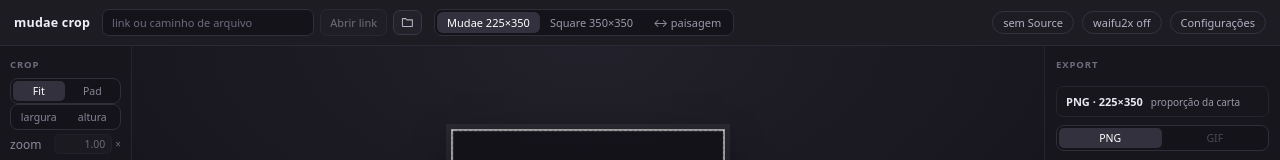
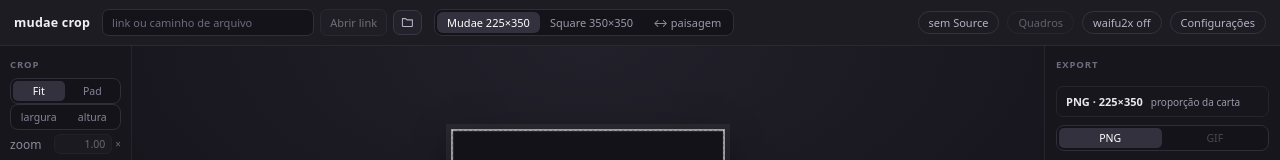
Before and after one commit to PHSebastiao/mudae-crop, a React (Vite) app: page / in a window 1280 px wide. Shown: the top 160 px of the page. Built offline with nearby package versions, Linux system fonts and the light colour scheme.

Commit message:
feat(frames): hide the frame grid by default behind a toggle
A Quadros chip in the top bar and the F shortcut show or hide the panel. The chip is disabled for stills and videos, and the shortcut ignores typing in a field.

```diff
--- a/src/App.tsx
+++ b/src/App.tsx
@@ -148,8 +148,11 @@ export default function App() {
   const [frameIndex, setFrameIndex] = useState(0);
   const [frameVersion, setFrameVersion] = useState(0);
   const [playing, setPlaying] = useState(false);
+  const [framesOpen, setFramesOpen] = useState(false);
   const docRef = useRef(doc);
   docRef.current = doc;
+  const frameAnimation = effectiveAnimation(doc);
+  const hasFrames = frameAnimation !== null;
   const estimateVersionRef = useRef(0);
   const runningRef = useRef(false);
   const cancelDownloadRef = useRef<(() => void) | null>(null);
@@ -1005,6 +1008,10 @@ export default function App() {
     setPlaying((current) => !current);
   }, []);
 
+  const toggleFrames = useCallback(() => {
+    setFramesOpen((current) => !current);
+  }, []);
+
   const scrubFrame = useCallback((index: number) => {
     setPlaying(false);
     setFrameIndex(index);
@@ -1084,6 +1091,27 @@ export default function App() {
         return;
       }
       if (settingsOpen) return;
+      if (
+        (event.key === 'f' || event.key === 'F') &&
+        !event.ctrlKey &&
+        !event.metaKey &&
+        !event.altKey
+      ) {
+        const target = event.target as HTMLElement | null;
+        if (
+          target &&
+          (target.tagName === 'INPUT' ||
+            target.tagName === 'TEXTAREA' ||
+            target.tagName === 'SELECT' ||
+            target.isContentEditable)
+        ) {
+          return;
+        }
+        if (!hasFrames) return;
+        event.preventDefault();
+        toggleFrames();
+        return;
+      }
       if (event.key === ' ' && isAnimated(effectiveSource(doc))) {
         const target = event.target as HTMLElement | null;
         if (
@@ -1117,7 +1145,16 @@ export default function App() {
     };
     window.addEventListener('keydown', onKeyDown);
     return () => window.removeEventListener('keydown', onKeyDown);
-  }, [doc.source, handleOpen, openSettings, pickTarget, settingsOpen, togglePlay]);
+  }, [
+    doc.source,
+    handleOpen,
+    hasFrames,
+    openSettings,
+    pickTarget,
+    settingsOpen,
+    toggleFrames,
+    togglePlay,
+  ]);
 
   useEffect(() => {
     const onPaste = (event: ClipboardEvent) => {
@@ -1209,7 +1246,6 @@ export default function App() {
 
   const sourceView = effectiveSource(doc);
   const sourceAnimated = isAnimated(sourceView);
-  const frameAnimation = effectiveAnimation(doc);
   const sourceChip = doc.source
     ? `${doc.source.format.toUpperCase()} · ${doc.source.width}×${doc.source.height} · ${formatBytes(
         doc.source.bytes,
@@ -1300,6 +1336,17 @@ export default function App() {
         </div>
         <div className="topbar-right">
           <span className="chip">{sourceChip}</span>
+          <button
+            type="button"
+            className={`chip chip-button${framesOpen ? ' on' : ''}`}
+            onClick={toggleFrames}
+            disabled={!hasFrames}
+            aria-pressed={framesOpen}
+            aria-keyshortcuts="F"
+            title="Mostrar ou ocultar o painel de quadros (F)"
+          >
+            Quadros
+          </button>
           <span className="chip">waifu2x off</span>
           <button
             type="button"
@@ -1397,7 +1444,7 @@ export default function App() {
             onPickColor={pickPadColor}
             onPickMiss={pickPadMiss}
           />
-          {frameAnimation && (
+          {framesOpen && frameAnimation && (
             <FrameGrid
               animation={frameAnimation}
               width={doc.source?.width ?? 1}
--- a/src/styles.css
+++ b/src/styles.css
@@ -201,6 +201,22 @@ button {
   color: #e9e6ef;
 }
 
+.chip-button.on {
+  border-color: #6f6a7d;
+  background: rgba(255, 255, 255, 0.08);
+  color: #f2eef8;
+}
+
+.chip-button:disabled {
+  opacity: 0.45;
+  cursor: default;
+}
+
+.chip-button:disabled:hover {
+  border-color: #34323f;
+  color: #b7b2c5;
+}
+
 /* Notices */
 
 .notice {
```
